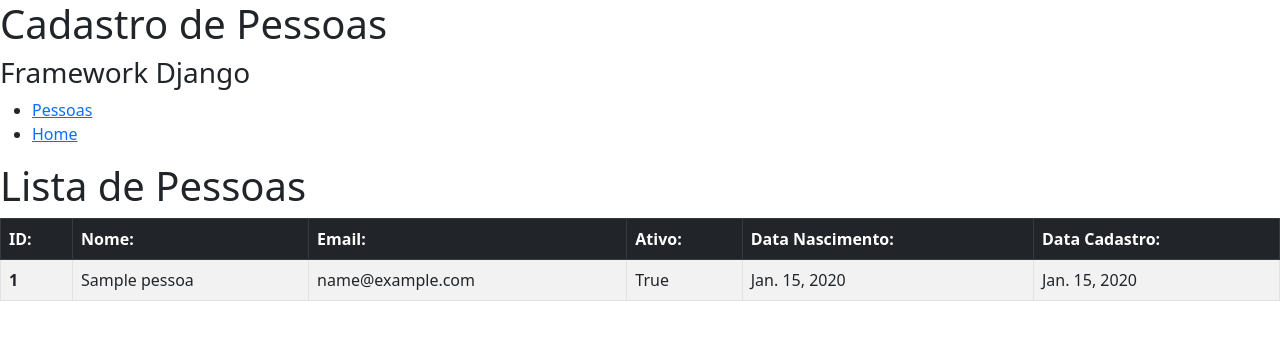
After one commit to renatoguara2020/PROJETO_PYTHON_CADASTRO_PESSOAS1, a Django app: page /pessoas/ in a window 1280 px wide. The commit adds this page. Shown: the top 340 px of the page. Run offline with Django 4.2, Linux system fonts and the light colour scheme; tables that the repository leaves empty hold one stand-in row (values such as "Sample post").

Commit message:
commit all changes now

```diff
--- /dev/null
+++ b/main/templates/main/base.html
@@ -0,0 +1,38 @@
+<!DOCTYPE html>
+<!--[if lt IE 7]>      <html class="no-js lt-ie9 lt-ie8 lt-ie7"> <![endif]-->
+<!--[if IE 7]>         <html class="no-js lt-ie9 lt-ie8"> <![endif]-->
+<!--[if IE 8]>         <html class="no-js lt-ie9"> <![endif]-->
+<!--[if gt IE 8]>      <html class="no-js"> <!--<![endif]-->
+<html>
+  <head>
+    <meta charset="utf-8" />
+    <meta http-equiv="X-UA-Compatible" content="IE=edge" />
+    <title>Cadastro Pessoas</title>
+    <meta name="description" content="" />
+    <meta name="viewport" content="width=device-width, initial-scale=1" />
+    <!-- CSS only -->
+    <link
+      href="https://cdn.jsdelivr.net/npm/bootstrap@5.2.1/dist/css/bootstrap.min.css"
+      rel="stylesheet"
+      integrity="sha384-iYQeCzEYFbKjA/T2uDLTpkwGzCiq6soy8tYaI1GyVh/UjpbCx/TYkiZhlZB6+fzT"
+      crossorigin="anonymous"
+    />
+    <link rel="stylesheet" href="" />
+  </head>
+  <body>
+    <h1>Cadastro de Pessoas</h1>
+    <h3>Framework Django</h3>
+    <ul>
+      <li><a href="{% url 'pessoa.index'%}">Pessoas</a></li>
+      <li><a href="{% url 'home'%}">Home</a></li>
+    </ul>
+
+    {%block content%} {%endblock content%}
+    <!-- JavaScript Bundle with Popper -->
+    <script
+      src="https://cdn.jsdelivr.net/npm/bootstrap@5.2.1/dist/js/bootstrap.bundle.min.js"
+      integrity="sha384-u1OknCvxWvY5kfmNBILK2hRnQC3Pr17a+RTT6rIHI7NnikvbZlHgTPOOmMi466C8"
+      crossorigin="anonymous"
+    ></script>
+  </body>
+</html>
--- a/pessoa/models.py
+++ b/pessoa/models.py
@@ -1,5 +1,7 @@
 from django.db import models
-
+from django.db.models.fields import (
+    DateField, DateTimeField, DurationField, Field, IntegerField, TimeField,
+)
 # Create your models here.
 
 
@@ -9,4 +11,8 @@ class Pessoa(models.Model):
     email = models.EmailField(max_length=255)
     ativo = models.BooleanField(default=True)
     data_nascimento = models.DateField(null=True)
-    data_cadastro = models.DateField(auto_now_add=True)
+    data_cadastro = models.DateField()
+
+
+def __str__(self) -> str:
+    self.nome_completo
--- /dev/null
+++ b/pessoa/templates/pessoa/pessoa_list.html
@@ -0,0 +1,27 @@
+{% extends 'main/base.html' %} {%block content%}
+<h1>Lista de Pessoas</h1>
+<table class="table table-striped table-hover table-bordered">
+  <thead class="table-dark" id>
+    <tr>
+      <th scope="col">ID:</th>
+      <th scope="col">Nome:</th>
+      <th scope="col">Email:</th>
+      <th scope="col">Ativo:</th>
+      <th scope="col">Data Nascimento:</th>
+      <th scope="col">Data Cadastro:</th>
+    </tr>
+  </thead>
+  <tbody>
+    {% for pessoa in object_list %}
+    <tr>
+      <th scope="row">{{pessoa.id}}</th>
+      <td>{{pessoa.nome_completo}}</td>
+      <td>{{pessoa.email}}</td>
+      <td>{{pessoa.ativo}}</td>
+      <td>{{pessoa.data_nascimento}}</td>
+      <td>{{pessoa.data_cadastro}}</td>
+    </tr>
+  </tbody>
+  {%endfor%}
+</table>
+{%endblock content%}
--- a/pessoa/urls.py
+++ b/pessoa/urls.py
@@ -1,8 +1,8 @@
 from django.urls import path
-from .views import ListaPessoa
+from .views import ListaPessoaView
 
 
 urlpatterns = [
-    path('', ListaPessoa.as_view(), name='pessoa.index')
+    path('', ListaPessoaView.as_view(), name='pessoa.index')
 
 ]
--- a/pessoa/views.py
+++ b/pessoa/views.py
@@ -4,6 +4,6 @@ from .models import Pessoa
 # Create your views here.
 
 
-class ListaPessoa(ListView):
+class ListaPessoaView(ListView):
     model = Pessoa
-    queryset = Pessoa.objects.all().order_by('nome_completo')
+    queryset = Pessoa.objects.all().order_by('id')
```
Also changed, not shown: hello_world/settings.py (+5 -5 lines), main/templates/main/index.html (+1 -32 lines).
